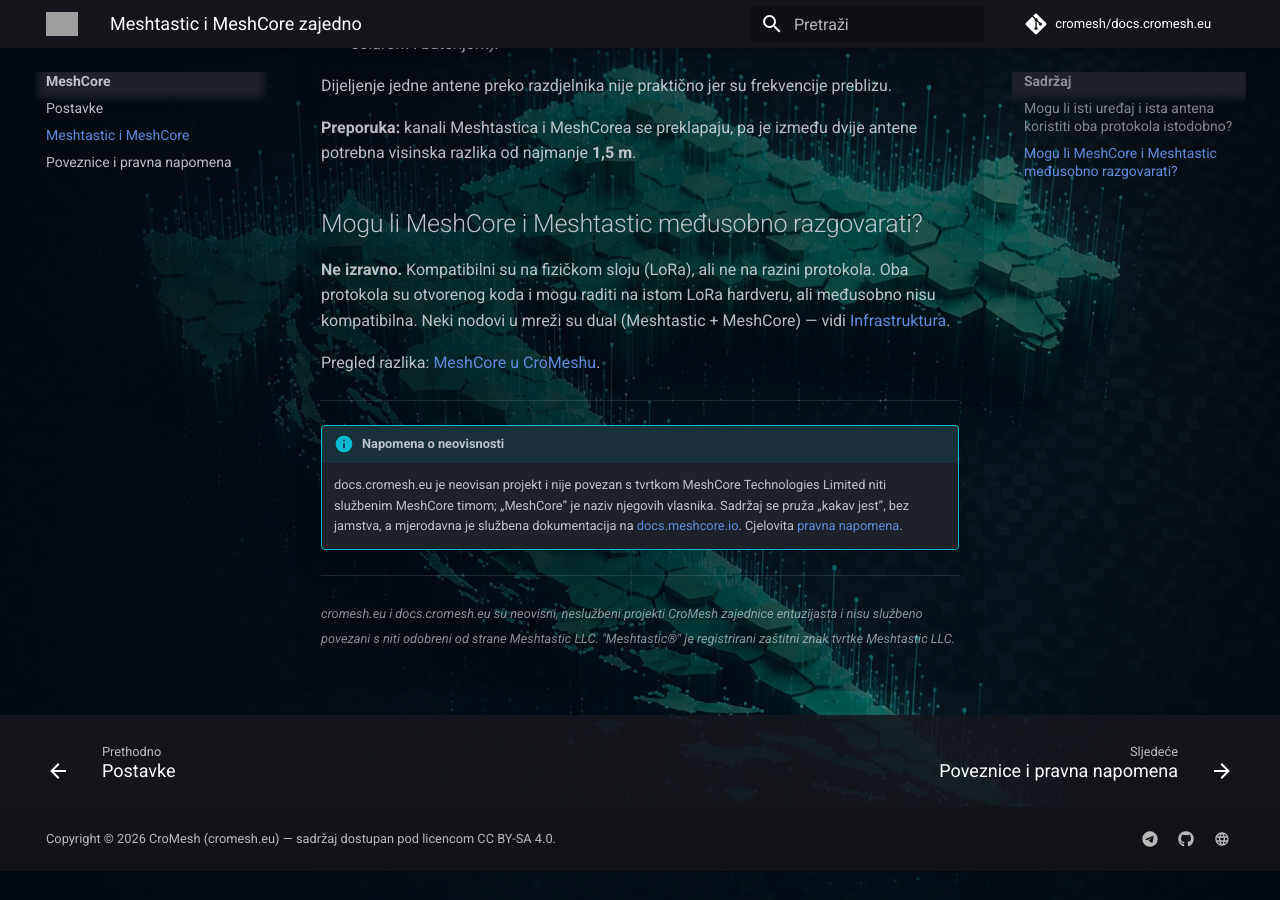
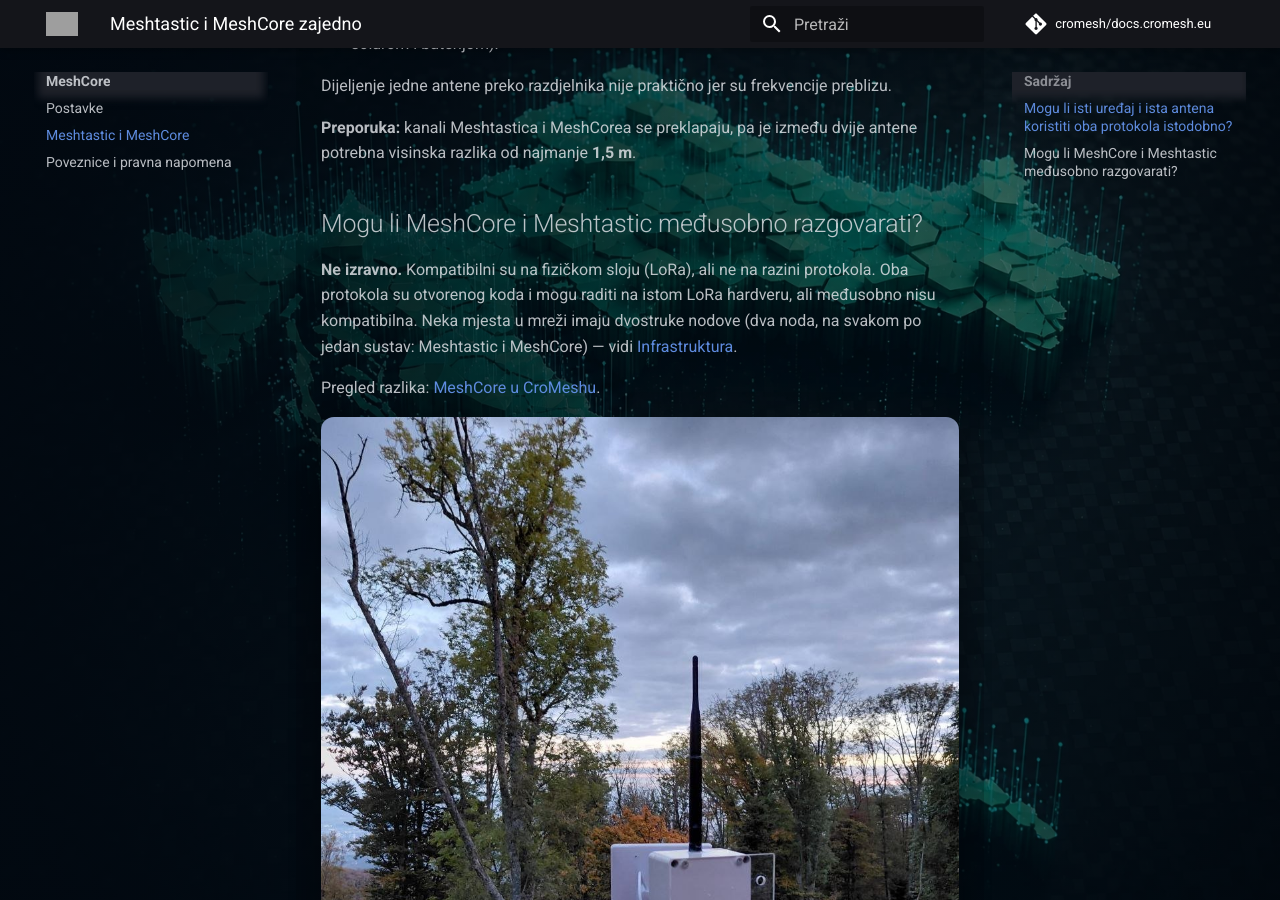
Before and after one commit to cromesh/docs.cromesh.eu, an MkDocs documentation site: the page built from docs/meshcore/meshtastic-i-meshcore.md, in a window 1280 px wide and 900 px high, scrolled down 457 px. Built offline with MkDocs 1.6.1 and Material for MkDocs 9.7.7, drawn with Linux system fonts in a browser that asks for light colours; comment, search, counter and statistics services are not loaded; before the commit the page ends 1328 px from its top, so only the background shows below that; grey boxes are pictures that could not be loaded.

Commit message:
V3.9.3 - Proofing 2026-10-20, dodane fotografije routera s Sljemena

```diff
--- a/docs/meshcore/meshtastic-i-meshcore.md
+++ b/docs/meshcore/meshtastic-i-meshcore.md
@@ -1,6 +1,6 @@
 ---
 title: Meshtastic i MeshCore zajedno
-description: Mogu li isti uređaj i antena koristiti Meshtastic i MeshCore istodobno, dual-node izvedbe i (ne)mogućnost izravne komunikacije dvaju protokola.
+description: Mogu li isti uređaj i antena koristiti Meshtastic i MeshCore istodobno, izvedbe s dvostrukim nodom i (ne)mogućnost izravne komunikacije dvaju protokola.
 tags:
   - MeshCore
   - Hardware
@@ -26,10 +26,15 @@
 
 **Ne izravno.** Kompatibilni su na fizičkom sloju (LoRa), ali ne na razini protokola.
 Oba protokola su otvorenog koda i mogu raditi na istom LoRa hardveru, ali međusobno nisu
-kompatibilna. Neki nodovi u mreži su dual (Meshtastic + MeshCore) — vidi
+kompatibilna. Neka mjesta u mreži imaju dvostruke nodove (dva noda, na svakom po jedan sustav:
+Meshtastic i MeshCore) — vidi
 [Infrastruktura](../mreza/infrastruktura.md#slavonija-i-podravina).
 
 Pregled razlika: [MeshCore u CroMeshu](index.md).
+
+<figure class="cromesh-doc-photo">
+  <img src="../../assets/images/meshcore-meshtastic-dva-noda.jpg" alt="Dva kućišta nodova montirana jedno uz drugo na istom stupu rukohvata, s antenom" loading="lazy">
+</figure>
 
 ---
 
```
Also changed, not shown: README.md (+1 -1 lines), docs/meshcore/index.md (+1 -1 lines), docs/meshcore/postavke.md (+4 -0 lines), docs/meshcore/poveznice.md (+2 -2 lines), docs/mreza/infrastruktura.md (+2 -2 lines), docs/assets/images/meshcore-meshtastic-dva-noda.jpg (added), docs/assets/images/meshcore-repetitor-solar.jpg (added).
